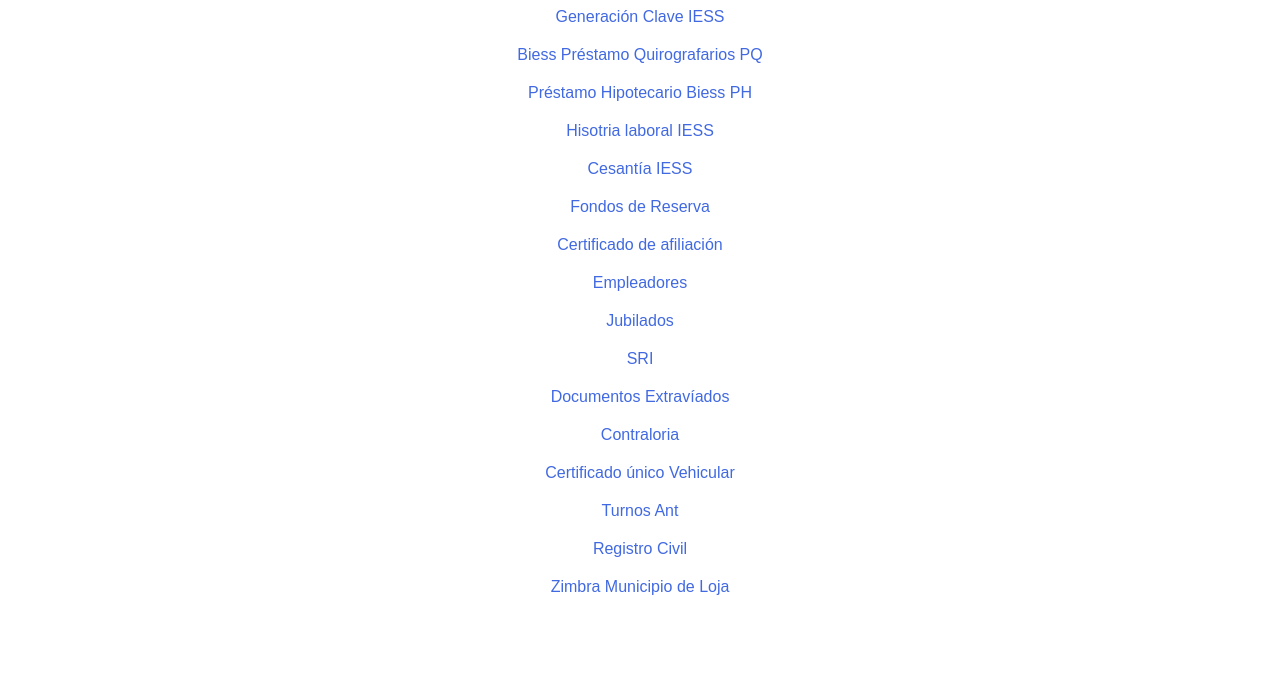
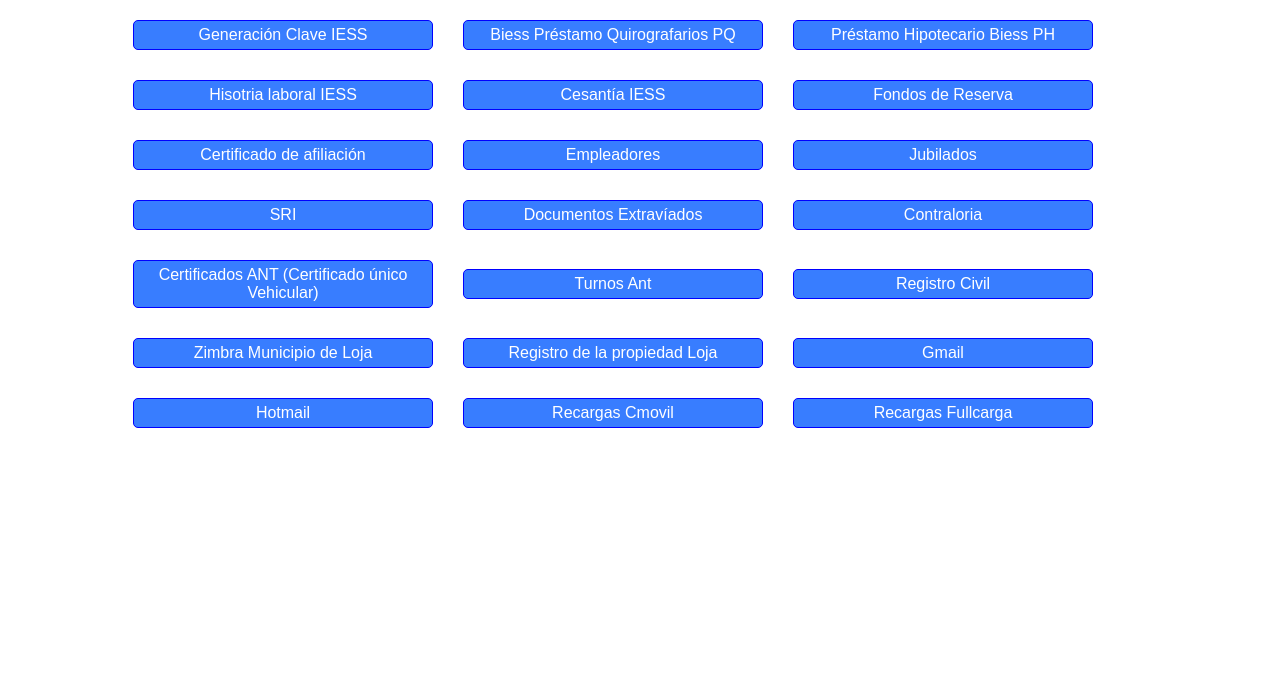
Before and after one commit to pirc25/Cyber-Ragba, a plain HTML site: page index.html in a window 1280 px wide. Shown: the part 100-800 px from the top of the page. Drawn offline with Linux system fonts and the light colour scheme.

Commit message:
add new Links

```diff
--- a/index.html
+++ b/index.html
@@ -47,15 +47,22 @@
     <a href="https://servicios.contraloria.gob.ec:4443/cge_arquitecturaonline_web/wFLogin.aspx?opc=1" target="_blank"
       class="enlace">Contraloria</a>
     <a href="https://consultaweb.ant.gob.ec/SVT/paginas/portal/svf_solicitar_servicio.jsp?ps_param_tip_serv=CER"
-      target="_blank" class="enlace">Certificado único Vehicular</a>
+      target="_blank" class="enlace">Certificados ANT (Certificado único Vehicular)</a>
     <a href="https://consultaweb.ant.gob.ec/SVT/paginas/portal/svf_solicitar_servicio.jsp?ps_param_tip_serv=LIC"
       target="_blank" class="enlace">Turnos Ant</a>
     <a href="https://apps.registrocivil.gob.ec/portalCiudadano/login.jsf" target="_blank" class="enlace">Registro
       Civil</a>
-    <a href="    https://mail.loja.gob.ec:8443/;jsessionid=lkoi4edzbup21vgay6hg4i0u9?loginOp=relogin&client=socialfox&loginErrorCode=service.AUTH_REQUIRED
+    <a href="https://mail.loja.gob.ec:8443/;jsessionid=lkoi4edzbup21vgay6hg4i0u9?loginOp=relogin&client=socialfox&loginErrorCode=service.AUTH_REQUIRED
     " target="_blank" class="enlace">Zimbra Municipio de Loja</a>
+    <a href="https://www.rplojavirtual.gob.ec/login.xhtml" target="_blank" class="enlace">Registro de la propiedad
+      Loja</a>
+
+    <a href="https://accounts.google.com/ServiceLogin/identifier?service=mail&passive=1209600&osid=1&continue=https%3A%2F%2Fmail.google.com%2Fmail%2Fu%2F0%2F&followup=https%3A%2F%2Fmail.google.com%2Fmail%2Fu%2F0%2F&emr=1&flowName=GlifWebSignIn&flowEntry=ServiceLogin"
+      target="_blank" class="enlace">Gmail</a>
+    <a href="https://outlook.live.com/owa/" target="_blank" class="enlace">Hotmail</a>
+    <a href="http://www.c-movil.com.ec/Login.aspx" target="_blank" class="enlace">Recargas Cmovil</a>
+    <a href="https://fullcarga-titan.com.ec/" target="_blank" class="enlace">Recargas Fullcarga</a>
   </seccion>
-
 </body>
 
 </html>
--- a/style.css
+++ b/style.css
@@ -1,6 +1,7 @@
 * {
   margin: 0;
   padding: 0;
+  overflow: hidden;
   font-family:Arial, Helvetica, sans-serif;
 }
 
@@ -16,7 +17,7 @@ Header {
   justify-content: center;
   align-items: center;
   padding: 10px;
-  margin-bottom: 5px;
+  margin-bottom: 20px;
 }
 
 .fa-brands {
@@ -25,18 +26,27 @@ Header {
 
 .sitios {
   display: flex;
-  flex-direction: column;
+  flex-direction: row;
   align-items: center;
+  gap: 20px;
+  flex-wrap:wrap;
+  margin-left:10% ;
 }
 
 .enlace {
   outline: none;
   text-decoration: none;
-  color:royalblue;
+  color:white;
   margin: 5px;
   padding: 5px;
+  width: 25%;
+  border: 1px solid blue;
+  text-align: center;
+  background-color: #387dff;
+  border-radius: 5px;
 }
 
 .enlace:hover {
-  color: black;
+  background-color: white;
+  color: blue;
 }
```
